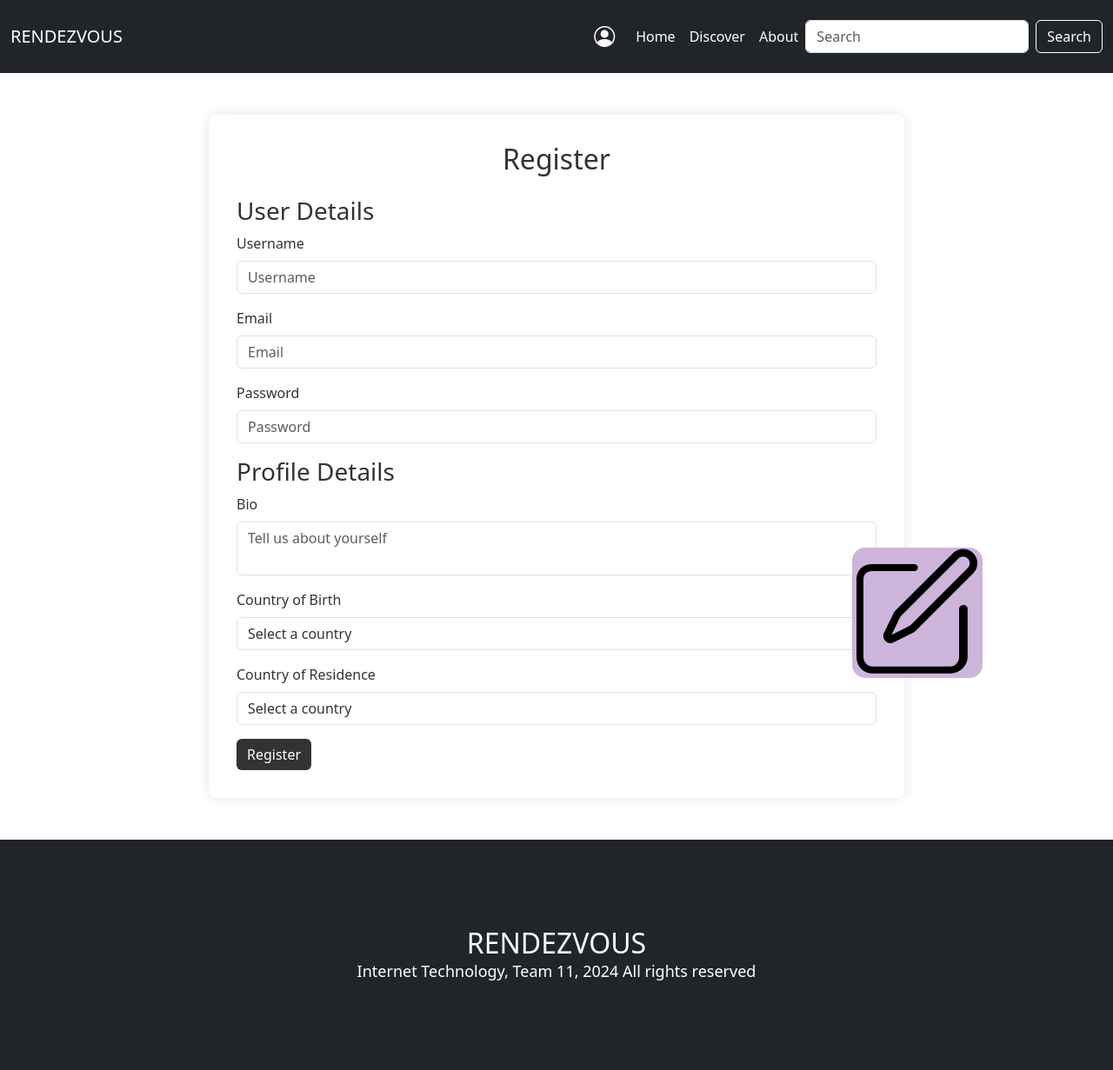
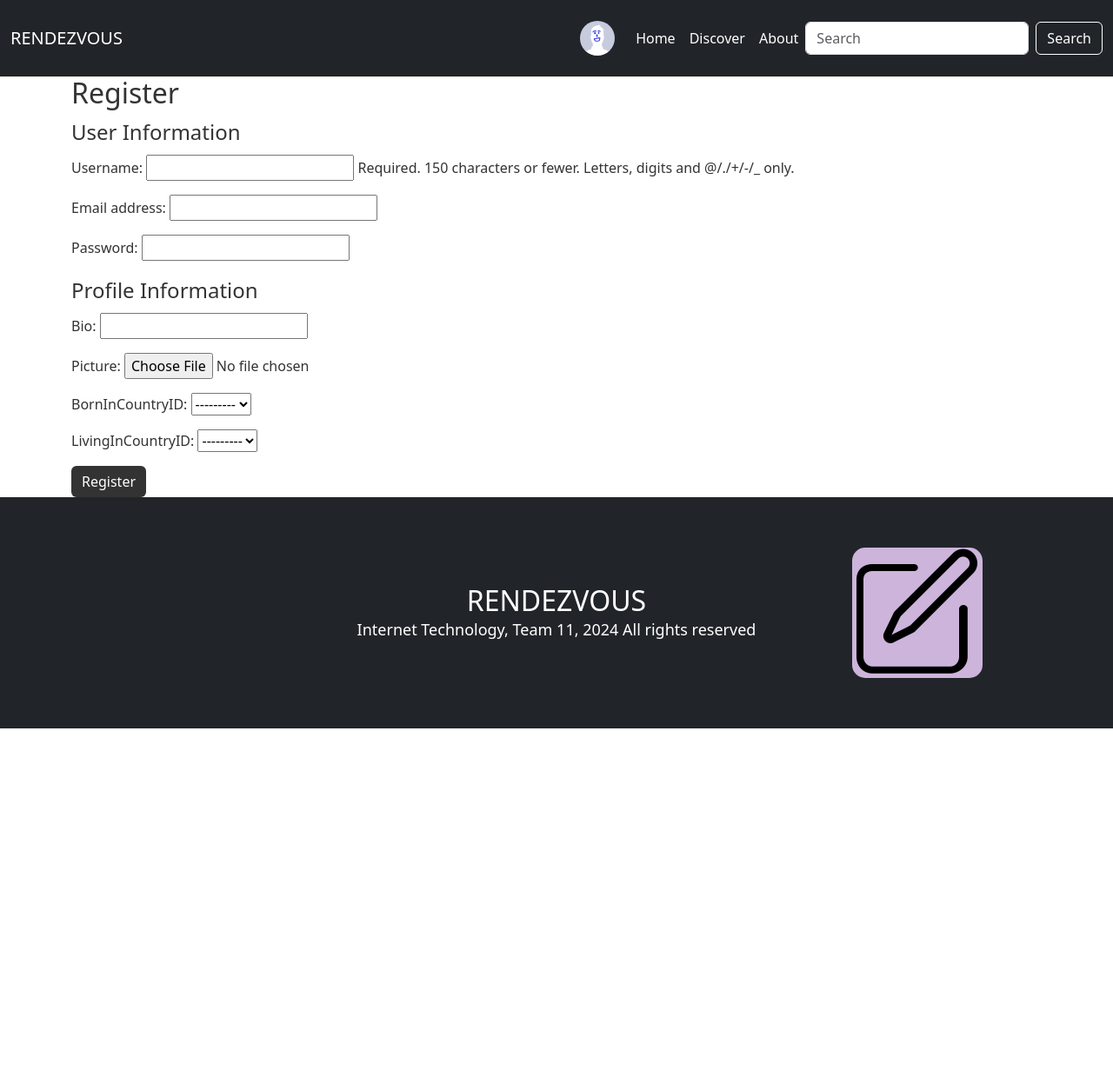
Before and after one commit to cerebralchip/Rendezvous, a Django app: page /register/ in a window 1280 px wide. Shown: the whole page at 87% size. After the commit the page ends 838 px from the top, so only its background shows below. Run offline with Django 5.2, Linux system fonts and the light colour scheme; data that the repository does not hold is empty.

Commit message:
Add styling for profile images and display error message on login failure

```diff
--- a/rendezvous/rendezvous_app/forms.py
+++ b/rendezvous/rendezvous_app/forms.py
@@ -4,6 +4,9 @@ from django.contrib.auth.models import User
 
 class PostForm(forms.ModelForm):
     new_tags = forms.CharField(label='New Tags', required=False, help_text='Enter comma-separated tags')
+
+
+    Tags = forms.ModelMultipleChoiceField(queryset=Tag.objects.all(), required=False, help_text='Hold down "Control", or "Command" on a Mac, to select multiple tags.')
 
     class Meta:
         model = Post
--- a/rendezvous/rendezvous_app/views.py
+++ b/rendezvous/rendezvous_app/views.py
@@ -6,6 +6,7 @@ from django.contrib.auth.forms import UserCreationForm, AuthenticationForm
 from django.contrib.auth import login, logout
 from django.contrib.auth.decorators import login_required
 from django.contrib.auth.models import User
+from django.contrib import messages
 
 from django.core import serializers
 
@@ -114,6 +115,8 @@ def login_view(request):
             user = form.get_user()
             login(request, user)
             return redirect('index')
+        else:
+            messages.error(request, 'Invalid username or password.')
     else:
         form = AuthenticationForm()
     return render(request, 'rendezvous/login.html', {'form': form, 'active_page': 'login'})
@@ -144,7 +147,7 @@ def register(request):
     else:
         user_form = UserForm()
         profile_form = UserProfileForm()
-    return render(request, 'rendezvous/register.html', {'user_form': user_form, 'profile_form': profile_form})
+    return render(request, 'rendezvous/register.html', {'user_form': user_form, 'profile_form': profile_form , 'registered': registered, 'active_page': 'register'})
 
 # Define the country view
 def country(request):
--- a/rendezvous/static/css/style.css
+++ b/rendezvous/static/css/style.css
@@ -524,3 +524,13 @@ main.flex-shrink-0 {
   /* text colour black */
   color: #000;
 }
+
+.nav-profile-image {
+  width: 40px !important;
+  height: 40px !important;
+  border-radius: 50%;
+  object-fit: cover;
+  display: block;
+  margin-left: 0;
+  margin-right: auto;
+}
--- a/rendezvous/templates/base.html
+++ b/rendezvous/templates/base.html
@@ -26,7 +26,11 @@
                     <li class="nav-item">
                         <div class="dropdown">
                             <button class="dropbtn">
-                                <i class="bi bi-person-circle" style="font-size: 1.5rem"></i>
+                            {% if user.profile.Picture %}
+                                <img class="nav-profile-image" src="/media/{{ user.profile.Picture }}" alt="Profile Picture">
+                            {% else %}
+                                <img class="nav-profile-image" src="{% static 'images/default_profile.jpg' %}" alt="Profile Picture">
+                            {% endif %}
                             </button>
                             <div class="dropdown-content">
                                 {% if user.is_authenticated %}
--- a/rendezvous/templates/rendezvous/register.html
+++ b/rendezvous/templates/rendezvous/register.html
@@ -1,47 +1,25 @@
 {% extends 'base.html' %}
 
 {% block content %}
-<div class="container login-container my-5">
-    <h2 class="text-center mb-4">Register</h2>
-    <form method="post" enctype="multipart/form-data" class="needs-validation" novalidate>
+<div class="container">
+    <h2>Register</h2>
+    {% if registered %}
+    <div class="alert alert-success" role="alert">
+        Congratulations! You have registered successfully!
+    </div>
+    {% else %}
+    <form method="post" enctype="multipart/form-data">
         {% csrf_token %}
-        <h3>User Details</h3>
-        <div class="mb-3">
-            <label for="username" class="form-label">Username</label>
-            <input type="text" class="form-control" id="username" placeholder="Username">
-        </div>
-        <div class="mb-3">
-            <label for="email" class="form-label">Email</label>
-            <input type="email" class="form-control" id="email" placeholder="Email">
-        </div>
-        <div class="mb-3">
-            <label for="password" class="form-label">Password</label>
-            <input type="password" class="form-control" id="password" placeholder="Password">
-        </div>
-
-        <h3>Profile Details</h3>
-        <div class="mb-3">
-            <label for="bio" class="form-label">Bio</label>
-            <textarea class="form-control" id="bio" placeholder="Tell us about yourself"></textarea>
-        </div>
-        <div class="mb-3">
-            <label for="bornInCountryID" class="form-label">Country of Birth</label>
-            <select class="form-control" id="bornInCountryID">
-                <option value="">Select a country</option>
-                <option value="country1">Country 1</option>
-                <option value="country2">Country 2</option>
-            </select>
-        </div>
-        <div class="mb-3">
-            <label for="livingInCountryID" class="form-label">Country of Residence</label>
-            <select class="form-control" id="livingInCountryID">
-                <option value="">Select a country</option>
-                <option value="country1">Country 1</option>
-                <option value="country2">Country 2</option>
-            </select>
-        </div>
-
+        <fieldset class="form-group">
+            <legend>User Information</legend>
+            {{ user_form.as_p }}
+        </fieldset>
+        <fieldset class="form-group">
+            <legend>Profile Information</legend>
+            {{ profile_form.as_p }}
+        </fieldset>
         <button type="submit" class="btn btn-primary">Register</button>
     </form>
+    {% endif %}
 </div>
 {% endblock %}
```
Also changed, not shown: rendezvous/static/css/profile.css (+13 -0 lines), rendezvous/templates/rendezvous/login.html (+7 -0 lines), rendezvous/templates/rendezvous/profile.html (+10 -0 lines), rendezvous/media/profile_images/IMG-20230606-WA0004.jpeg (added), rendezvous/static/images/default_profile.jpg (added).
